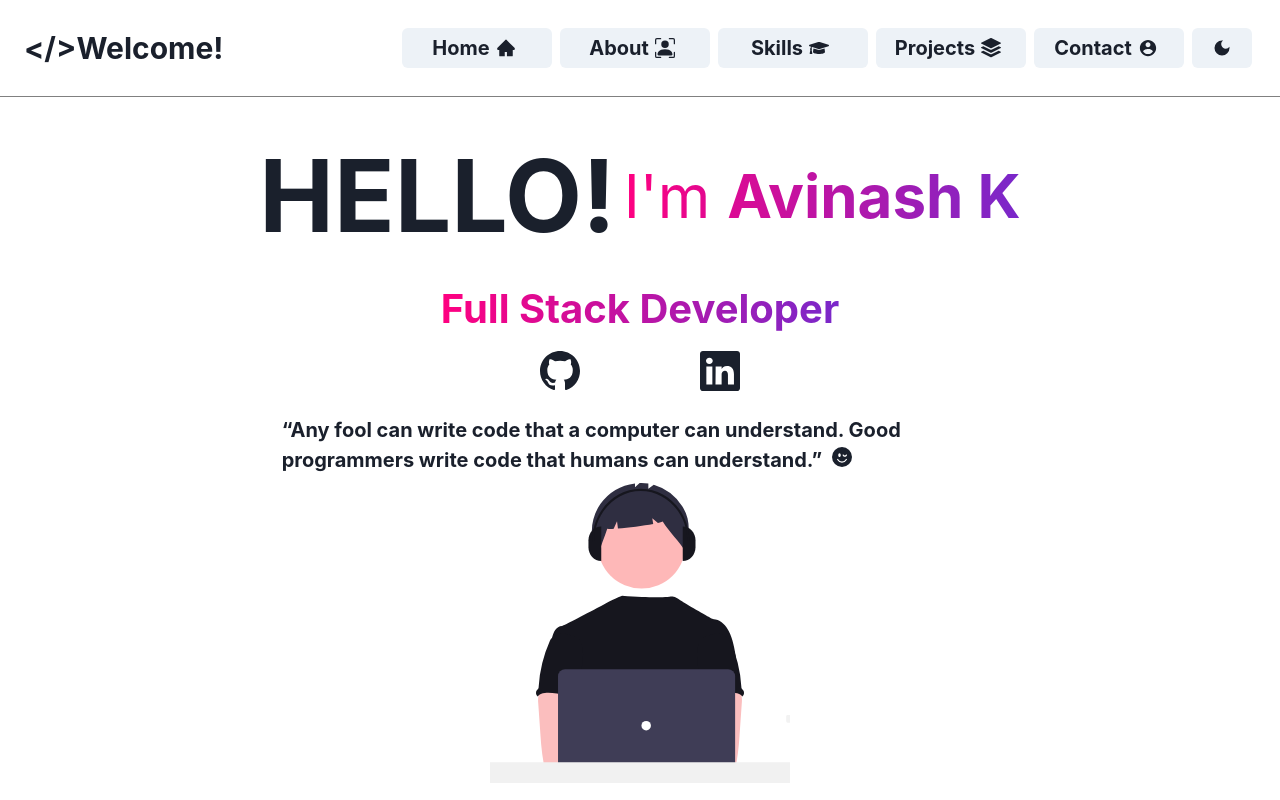
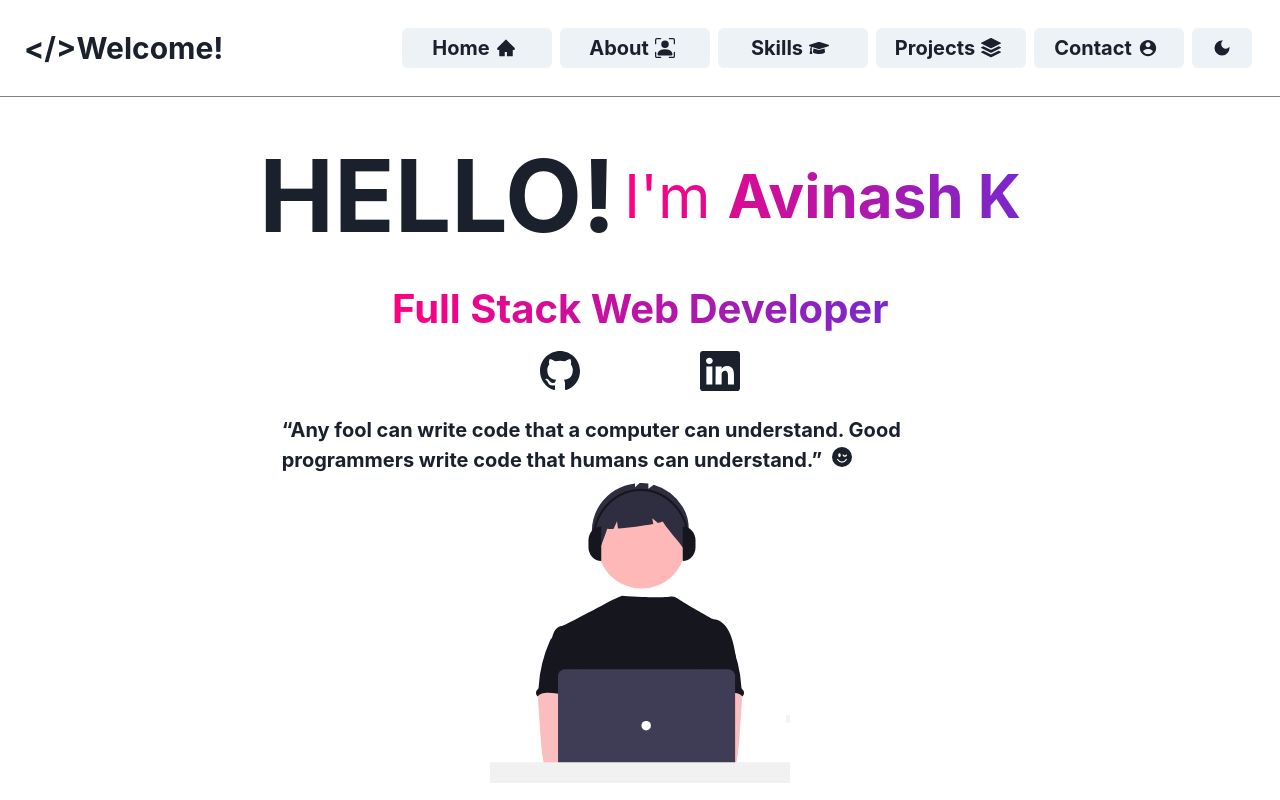
Before and after one commit to avinashkvar/new_portfolio, a React (Create React App) app: page / in a window 1280 px wide. Shown: the top 800 px of the page. Built offline with nearby package versions, Linux system fonts and the light colour scheme.

Commit message:
animations

```diff
--- a/package.json
+++ b/package.json
@@ -9,8 +9,10 @@
     "@testing-library/jest-dom": "^5.16.5",
     "@testing-library/react": "^13.4.0",
     "@testing-library/user-event": "^13.5.0",
+    "animate.css": "^4.1.1",
     "framer-motion": "^7.6.19",
     "react": "^18.2.0",
+    "react-awesome-reveal": "^4.1.0",
     "react-dom": "^18.2.0",
     "react-icons": "^4.7.1",
     "react-scripts": "5.0.1",
--- a/src/App.jsx
+++ b/src/App.jsx
@@ -4,7 +4,7 @@ import { Stack, Box, Center } from '@chakra-ui/react';
 import { Home } from './components/home/Home';
 import { ScrollTop } from './components/scrollup/ScrollTop';
 import { About } from './components/about/About';
-
+import {Slide} from 'react-awesome-reveal'
 function App() {
 	return (
 		<div>
@@ -17,10 +17,13 @@ function App() {
 						<Home id="home" />
 					</Center>
 				</Box>
+
 				<Box width="100%">
-					<Center>
-						<About/>
-					</Center>
+					<Slide>
+						<Center>
+							<About />
+						</Center>
+					</Slide>
 				</Box>
 			</Stack>
 			<Box>
--- /dev/null
+++ b/src/components/Skills/Skills.jsx
@@ -0,0 +1,5 @@
+
+
+export const Skills = () =>{
+
+}
--- a/src/components/home/Home.jsx
+++ b/src/components/home/Home.jsx
@@ -12,7 +12,8 @@ import {
 import { BsEmojiWinkFill, BsGithub, BsLinkedin } from 'react-icons/bs';
 import HomeImageLight from '../../media/HomeLight.svg';
 import HomeImageDark from '../../media/HomeDark.svg';
-
+import { AttentionSeeker } from 'react-awesome-reveal';
+import 'animate.css'
 export const Home = () => {
 	const { colorMode } = useColorMode();
 	return (
@@ -28,12 +29,14 @@ export const Home = () => {
 						fontSize={['30px', '40px', '60px']}
 						bgGradient="linear(to-l, #7928CA, #FF0080)"
 						bgClip="text"
+						className="animate__animated animate__flipInX"
 					>
 						I'm <b>Avinash K</b>
 					</Text>
 				</Box>
 			</HStack>
 			<HStack>
+				<AttentionSeeker>
 					<Text
 						fontSize={['20px', '30px', '40px']}
 						bgGradient="linear(to-l, #7928CA, #FF0080)"
@@ -44,8 +47,9 @@ export const Home = () => {
 						Web
 						Developer
 					>
-					Full Stack Developer
+						Full Stack Web Developer
 					</Text>
+				</AttentionSeeker>
 			</HStack>
 			<HStack>
 				<Center>
```
Also changed, not shown: 1 other file (tests, documents, lock files or other folders). Lines whose indentation alone changed are shown as unchanged.
